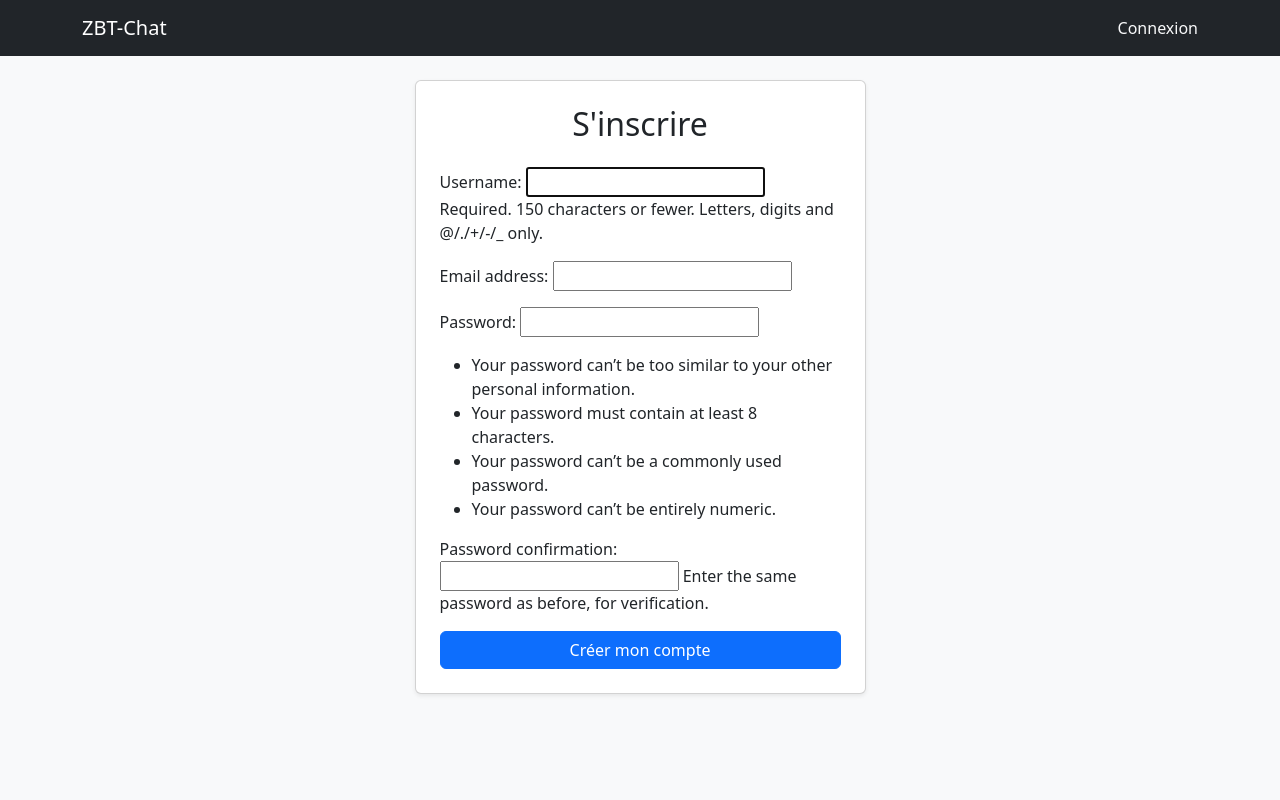
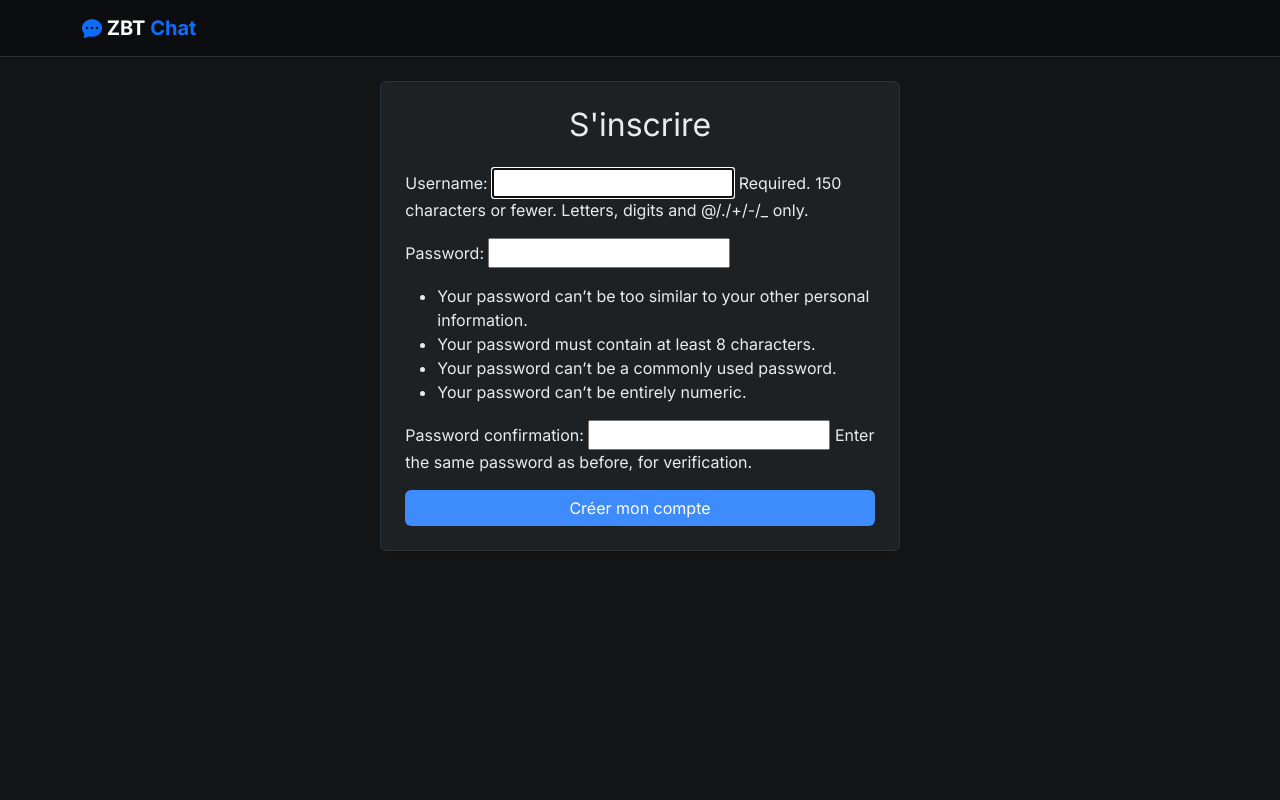
Before and after one commit to codeenlocks/ZBT-Chat, a Django app: page /signup/ in a window 1280 px wide. Run offline with Django 5.2, Linux system fonts and the light colour scheme.

Commit message:
Réglages ergonomiques

```diff
--- a/chat/views.py
+++ b/chat/views.py
@@ -2,20 +2,22 @@ from django.shortcuts import render, redirect, get_object_or_404
 from django.contrib.auth.decorators import login_required
 from django.contrib.auth import login
 from django.http import JsonResponse
+from django.contrib.auth.forms import UserCreationForm
 from .forms import SignupForm, RoomForm
 from .models import Room, Message
 
 
 def signup(request):
-    if request.method == "POST":
-        form = SignupForm(request.POST)
+    if request.method == 'POST':
+        form = UserCreationForm(request.POST)
         if form.is_valid():
             user = form.save()
-            login(request, user)
-            return redirect('signup')
+            login(request, user) # Connecte l'utilisateur immédiatement
+            return redirect('index') # Redirige vers l'accueil
     else:
-        form = SignupForm()
+        form = UserCreationForm()
     return render(request, 'chat/signup.html', {'form': form})
+
 
 @login_required
 def room_detail(request, slug):
--- a/templates/base.html
+++ b/templates/base.html
@@ -2,30 +2,81 @@
 <html lang="fr">
 <head>
     <meta charset="UTF-8">
-    <title>ZBT-Chat</title>
+    <meta name="viewport" content="width=device-width, initial-scale=1.0">
+    <title>ZBT Chat</title>
     <link href="https://cdn.jsdelivr.net/npm/bootstrap@5.3.2/dist/css/bootstrap.min.css" rel="stylesheet">
+    <link rel="stylesheet" href="https://cdn.jsdelivr.net/npm/bootstrap-icons@1.11.1/font/bootstrap-icons.css">
+    <link href="https://fonts.googleapis.com/css2?family=Inter:wght@400;600;700&display=swap" rel="stylesheet">
+
+    <style>
+        :root {
+            --bg-dark: #131517;       /* Fond profond */
+            --bg-card: #1e2124;       /* Cartes et éléments */
+            --bg-input: #2b2f35;      /* Champs de saisie */
+            --text-main: #e9ecef;     /* Texte principal clair */
+            --text-muted: #9ba3af;    /* Texte secondaire */
+            --accent-primary: #3d8bfd; /* Bleu électrique */
+        }
+
+        body {
+            background-color: var(--bg-dark);
+            color: var(--text-main);
+            font-family: 'Inter', sans-serif;
+            min-height: 100vh;
+        }
+
+        .navbar {
+            background-color: #0c0d0e !important;
+            border-bottom: 1px solid #2d3238;
+        }
+
+        .card {
+            background-color: var(--bg-card) !important;
+            border: 1px solid #2d3238 !important;
+            color: var(--text-main);
+        }
+
+        .btn-primary {
+            background-color: var(--accent-primary);
+            border: none;
+        }
+
+        .form-control {
+            background-color: var(--bg-input) !important;
+            border: 1px solid #3e444c !important;
+            color: white !important;
+        }
+
+        .form-control::placeholder {
+            color: #6c757d !important;
+        }
+
+        .text-muted {
+            color: var(--text-muted) !important;
+        }
+    </style>
 </head>
-<body class="bg-light">
-    <nav class="navbar navbar-dark bg-dark mb-4">
+<body>
+    <nav class="navbar navbar-expand-lg navbar-dark mb-4 shadow-sm">
         <div class="container">
-            <a class="navbar-brand" href="#">ZBT-Chat</a>
-            <div class="navbar-nav flex-row">
+            <a class="navbar-brand fw-bold" href="{% url 'index' %}">
+                <i class="bi bi-chat-dots-fill text-primary"></i> ZBT <span class="text-primary">Chat</span>
+            </a>
+            <div class="d-flex align-items-center">
                 {% if user.is_authenticated %}
-                    <span class="nav-link text-light me-3">Utilisateur : {{ user.username }}</span>
+                    <span class="text-muted me-3 d-none d-md-inline">@{{ user.username }}</span>
                     <form action="{% url 'logout' %}" method="post" class="d-inline">
                         {% csrf_token %}
-                        <button type="submit" class="btn btn-outline-light btn-sm">Déconnexion</button>
+                        <button type="submit" class="btn btn-outline-light btn-sm rounded-pill">Déconnexion</button>
                     </form>
-                {% else %}
-                    <a class="nav-link text-light" href="{% url 'login' %}">Connexion</a>
                 {% endif %}
             </div>
         </div>
     </nav>
-    <div class="container">
-        {% block content %}{% endblock %}
-    </div>
-    <script src="https://code.jquery.com/jquery-3.7.1.min.js"></script>
+
+    {% block content %}{% endblock %}
+
+    <script src="https://code.jquery.com/jquery-3.6.0.min.js"></script>
     {% block extra_js %}{% endblock %}
 </body>
 </html>
--- a/zbt_config/settings.py
+++ b/zbt_config/settings.py
@@ -117,7 +117,7 @@ USE_TZ = True
 # https://docs.djangoproject.com/en/5.2/howto/static-files/
 
 STATIC_URL = "static/"
-LOGIN_REDIRECT_URL = '/'
+LOGIN_REDIRECT_URL = 'index'
 
 # Default primary key field type
 # https://docs.djangoproject.com/en/5.2/ref/settings/#default-auto-field
```
Also changed, not shown: templates/chat/room_detail.html (+89 -62 lines).
